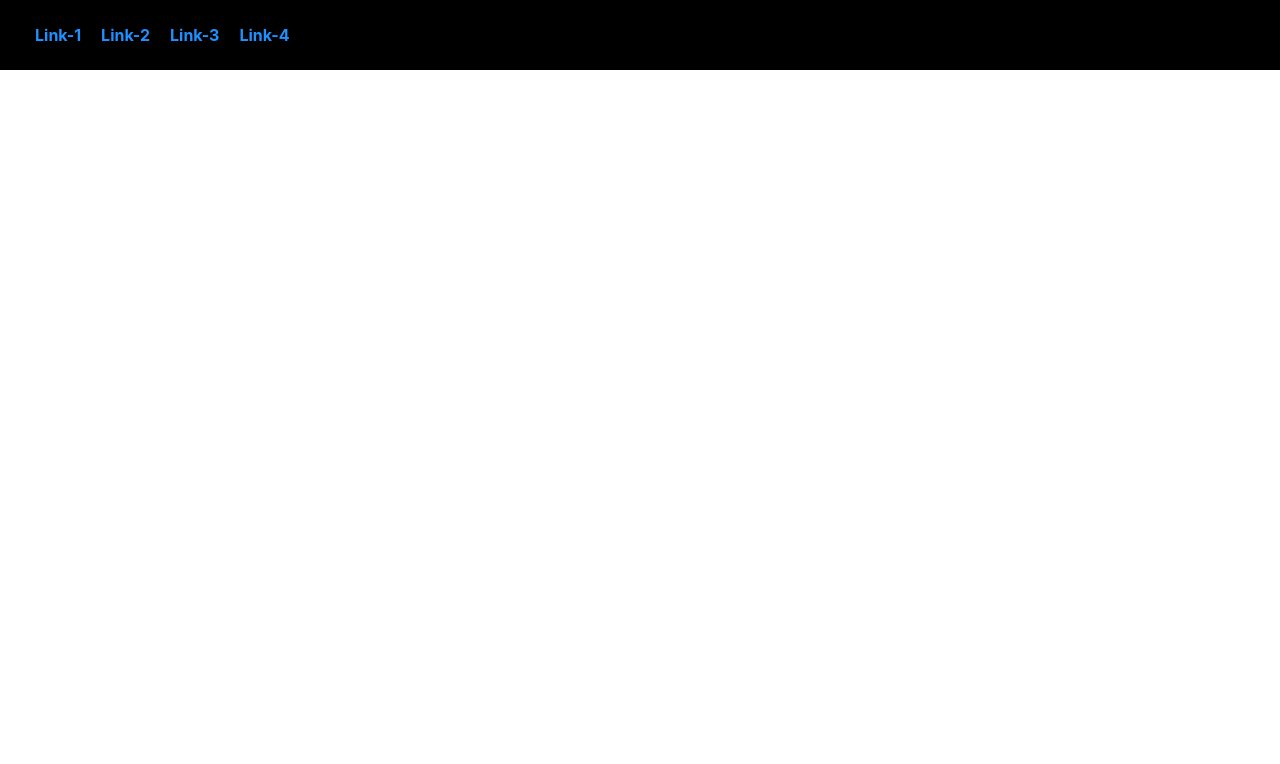
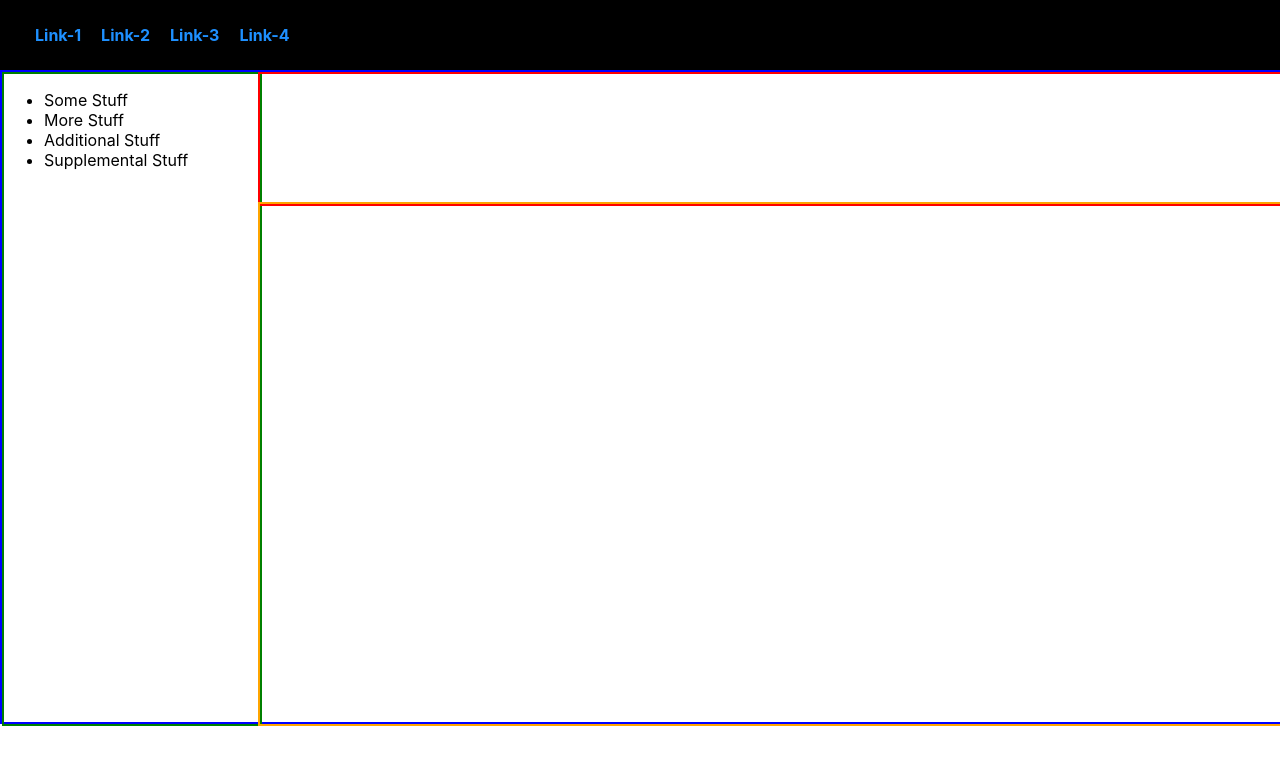
Before and after one commit to joeylee08/phasetwoproject, a React (Create React App) app: page / in a window 1280 px wide. Shown: the top 764 px of the page. Built offline with nearby package versions, Linux system fonts and the light colour scheme.

Commit message:
created sections on page

```diff
--- a/src/components/GameBoard.js
+++ b/src/components/GameBoard.js
@@ -1,9 +1,12 @@
 import React from 'react'
 
 const GameBoard = () => {
-  <div id="gameBoard">
 
-  </div>
+  return (
+    <div id="gameboard">
+
+    </div>
+  )
 }
 
 export default GameBoard
--- a/src/components/PlayField.js
+++ b/src/components/PlayField.js
@@ -3,8 +3,9 @@ import Stats from "./Stats"
 import GameBoard from "./GameBoard"
 
 const PlayField = () => {
+
   return (
-    <div id="playField">
+    <div id="playfield">
       <SideBar />
       <Stats />
       <GameBoard />
--- a/src/components/SideBar.js
+++ b/src/components/SideBar.js
@@ -1,9 +1,17 @@
 import React from 'react'
 
 const SideBar = () => {
-  <div id="sideBar">
 
-  </div>
+  return (
+    <div id="sidebar">
+      <ul>
+        <li>Some Stuff</li>
+        <li>More Stuff</li>
+        <li>Additional Stuff</li>
+        <li>Supplemental Stuff</li>
+      </ul>
+    </div>
+  )
 }
 
 export default SideBar
--- a/src/components/Stats.js
+++ b/src/components/Stats.js
@@ -1,9 +1,12 @@
 
 
 const Stats = () => {
-  <div id="stats">
 
-  </div>
+  return (
+    <div id="stats">
+
+    </div>
+  )
 }
 
 export default Stats
--- a/src/index.css
+++ b/src/index.css
@@ -25,3 +25,37 @@ header {
   margin: 0 10px;
   color: dodgerblue;
 }
+
+#playfield {
+  display: grid;
+  grid-template-columns: repeat(5, 20%);
+  grid-template-rows: repeat(5, 20%);
+  margin: auto;
+  width: 100%;
+  height: 650px;
+  border: 2px solid blue;
+}
+
+#sidebar {
+  width: 100%;
+  height: 100%;
+  border: 2px solid green;
+  grid-row: 1 / span 5;
+  grid-column: 1 / span 1;
+}
+
+#stats {
+  width: 100%;
+  height: 100%;
+  border: 2px solid red;
+  grid-row: 1 / span 1;
+  grid-column: 2 / span 4;
+}
+
+#gameboard {
+  width: 100%;
+  height: 100%;
+  border: 2px solid orange;
+  grid-row: 2 / span 4;
+  grid-column: 2 / span 4;
+}
```
